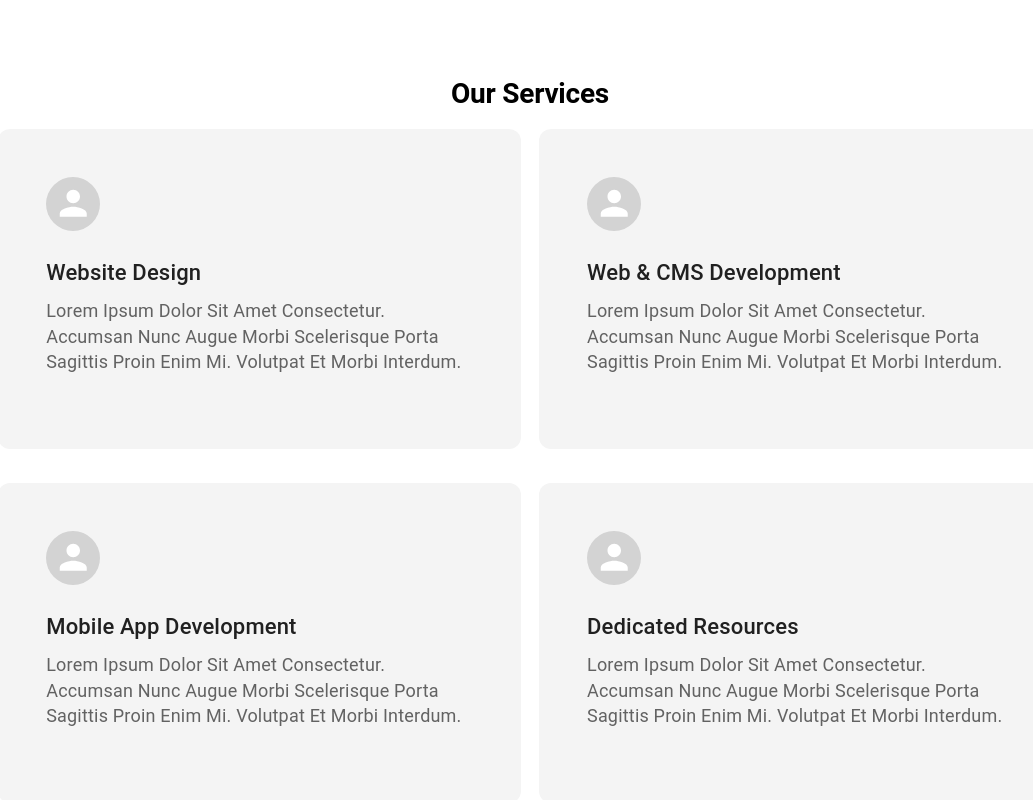
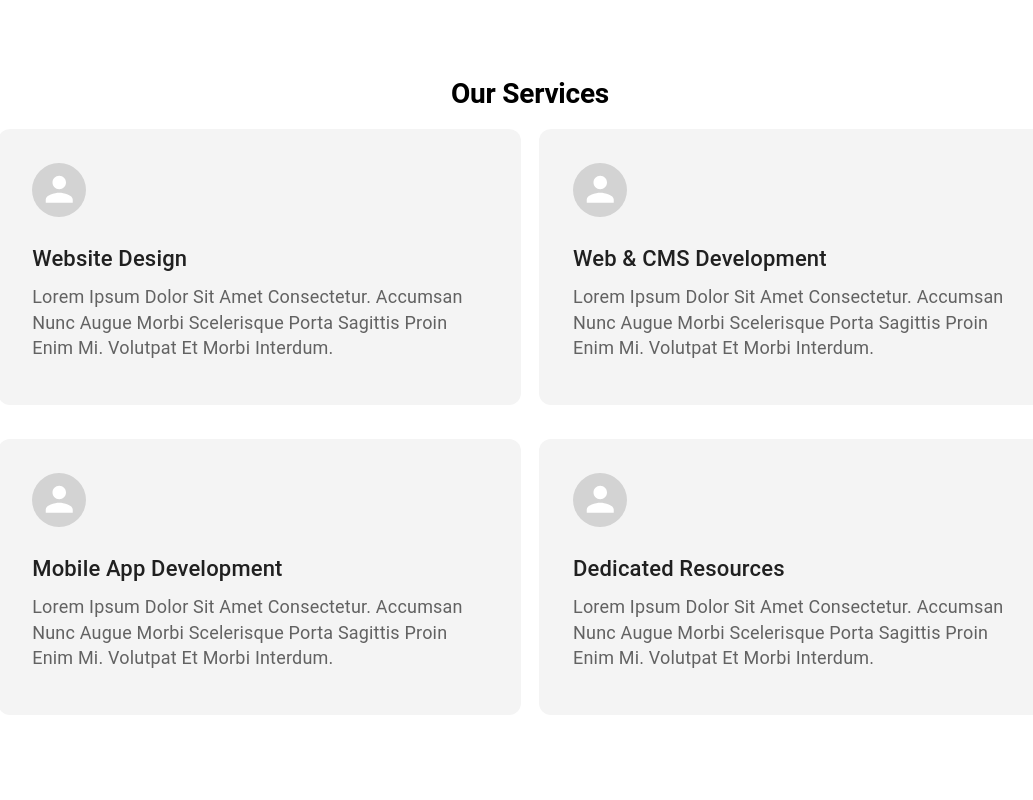
Before and after one commit to AryanAguiar/KDC-site, a React (Create React App) app: page / in a window 1280 px wide. Shown: the part 1140-1940 px from the top of the page, without its empty margins (110-1143 px from the left). Built offline with nearby package versions, Linux system fonts and the light colour scheme.

Commit message:
Update Home.js

```diff
--- a/src/pages/Home.js
+++ b/src/pages/Home.js
@@ -294,13 +294,13 @@ const Home = () => {
                       boxShadow: 0,
                       width: { xs: "250px", sm: "300px", md: "470px", lg: "500px", "xl": "698px" },
                       height: { xs: "178px", sm: "240px", md: "228px", lg: "240px", "xl": "230px" },
-                      p: { xs: 1, sm: 3, md: 3, lg: 5 }
+                      p: { xs: "4px", sm: "12px", md: "12px", lg: "18px", "lx":"20px" }
                     }}
                   >
                     <CardContent
-                      sx={{
-                        p: { xs: 1, sm: 1, md: 1 }, // Smaller padding on small screens
-                      }}
+                      // sx={{
+                      //   // p: { xs: "4px", sm: "11px", md: "12px", lg: "13px", "lx":"15px" }
+                      // }}
                     >
                       <Avatar sx={{
                         bgcolor: "#D3D3D3",
```
